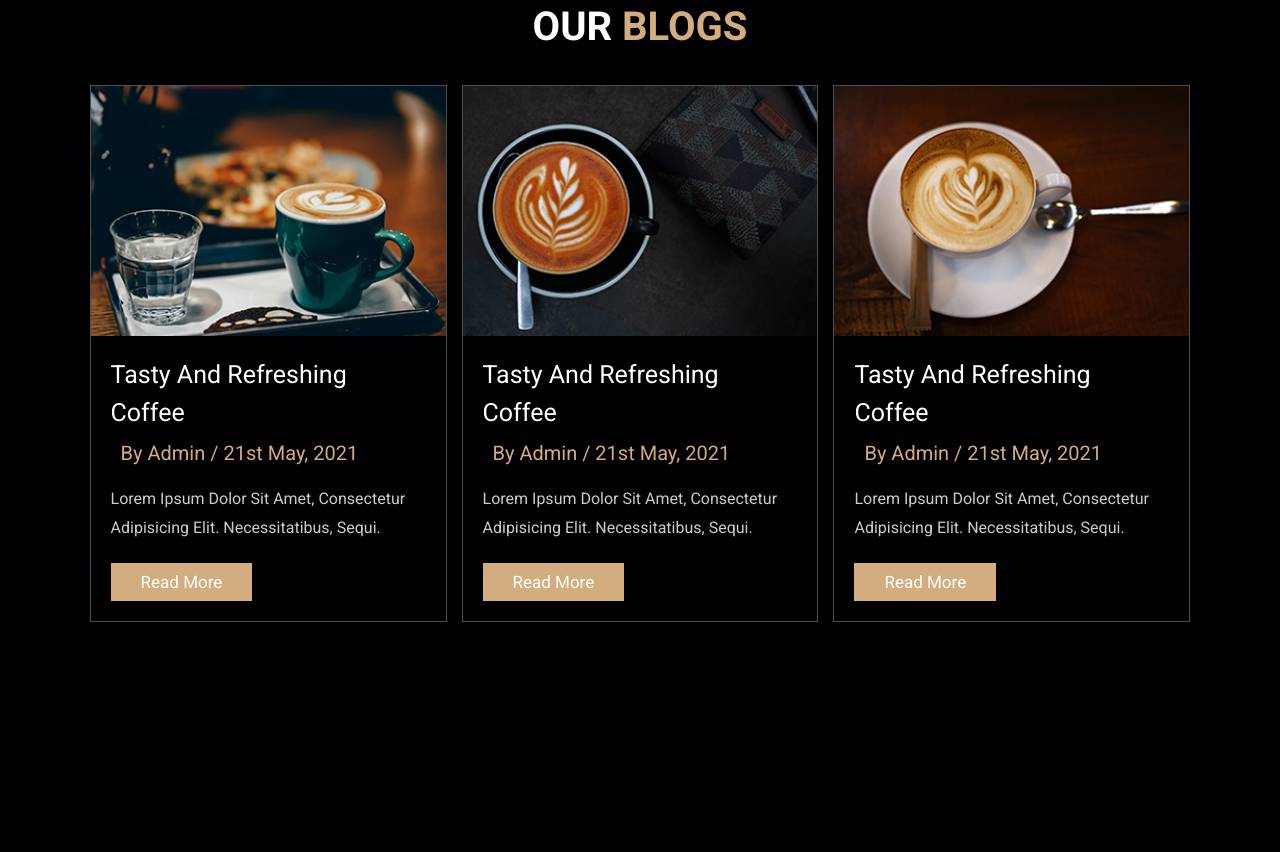
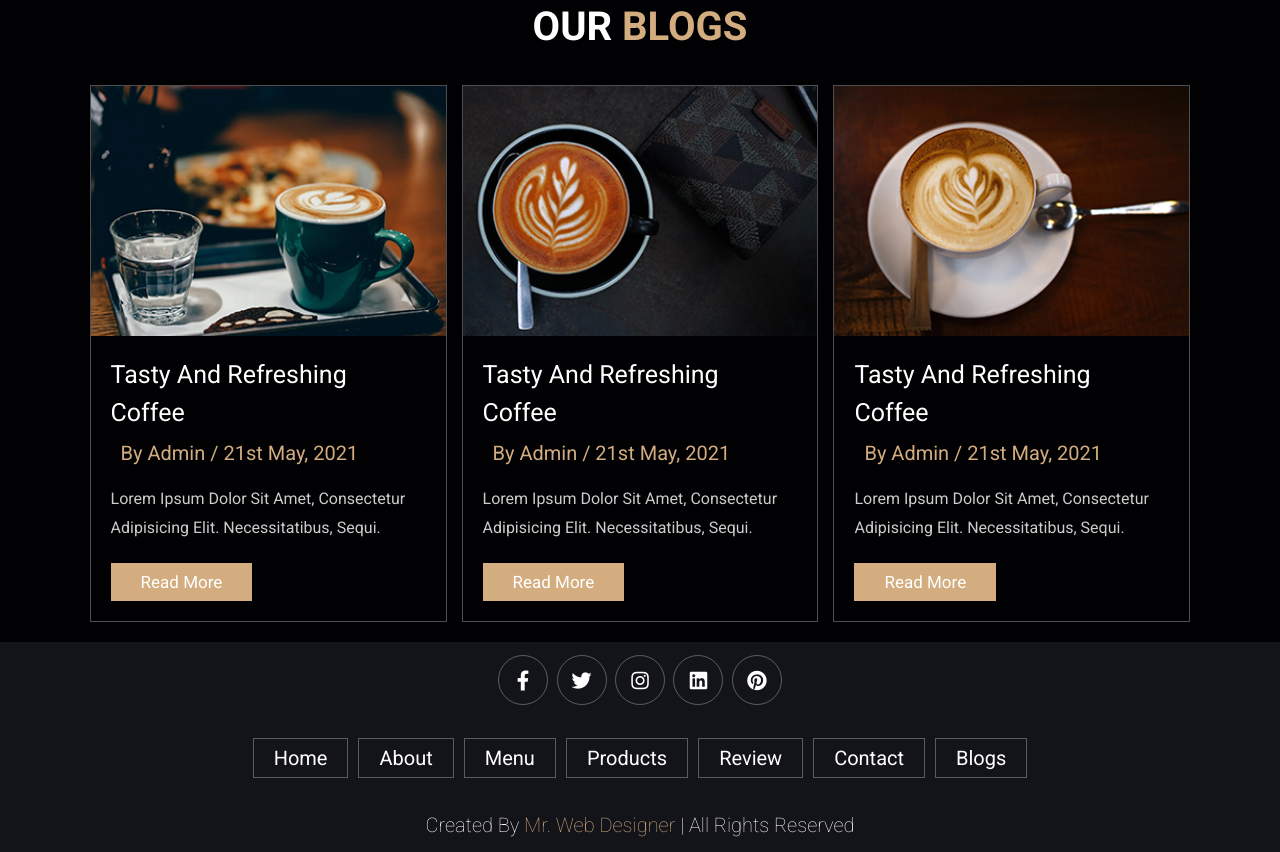
Before and after one commit to JaeHong94/coffee_site, a website: page index.html in a window 1280 px wide. Shown: the part 3954-4806 px from the top of the page. Before the commit the page ends 4596 px from the top, so only its background shows below. Drawn offline with Linux system fonts and the light colour scheme.

Commit message:
ADD: footer section

```diff
--- a/css/style.css
+++ b/css/style.css
@@ -427,6 +427,51 @@ section {
   color: #ccc;
   padding: 1rem 0;
 }
+footer {
+  background: var(--black);
+  text-align: center;
+}
+footer .share {
+  padding: 1rem;
+}
+footer .share a {
+  width: 5rem;
+  height: 5rem;
+  line-height: 5rem;
+  font-size: 2rem;
+  color: #fff;
+  border: var(--border);
+  margin: .3rem;
+  border-radius: 50%;
+}
+footer .share a:hover {
+  background: var(--main-color);
+}
+footer .links {
+  display: flex;
+  justify-content: center;
+  flex-wrap: wrap;
+  padding: 2rem 0;
+  gap: 1rem;
+}
+footer .links a {
+  padding: .7rem 2rem;
+  color: #fff;
+  border: var(--border);
+  font-size: 2rem;
+}
+footer .links a:hover {
+  background: var(--main-color);
+}
+footer .credit {
+  font-size: 2rem;
+  color: #fff;
+  font-weight: lighter;
+  padding: 1.5rem;
+}
+footer .credit span {
+  color: var(--main-color);
+}
 /* media queries*/
 @media (max-width: 991px) {
   html {
--- a/index.html
+++ b/index.html
@@ -342,6 +342,28 @@
   </div>
 </section>
 <!-- //blogs section -->
+
+<!-- footer section -->
+<footer>
+  <div class="share">
+    <a href="javascript:void(0)" class="fab fa-facebook-f"></a>
+    <a href="javascript:void(0)" class="fab fa-twitter"></a>
+    <a href="javascript:void(0)" class="fab fa-instagram"></a>
+    <a href="javascript:void(0)" class="fab fa-linkedin"></a>
+    <a href="javascript:void(0)" class="fab fa-pinterest"></a>
+  </div>
+  <div class="links">
+    <a href="javascript:void(0)">home</a>
+    <a href="javascript:void(0)">about</a>
+    <a href="javascript:void(0)">menu</a>
+    <a href="javascript:void(0)">products</a>
+    <a href="javascript:void(0)">review</a>
+    <a href="javascript:void(0)">contact</a>
+    <a href="javascript:void(0)">blogs</a>
+  </div>
+  <div class="credit">created by <span>mr. web designer</span> | all rights reserved</div>
+</footer>
+<!-- //footer section -->
 <!-- custom js file link  -->
 <script src="js/script.js" type="module"></script>
 </body>
```
